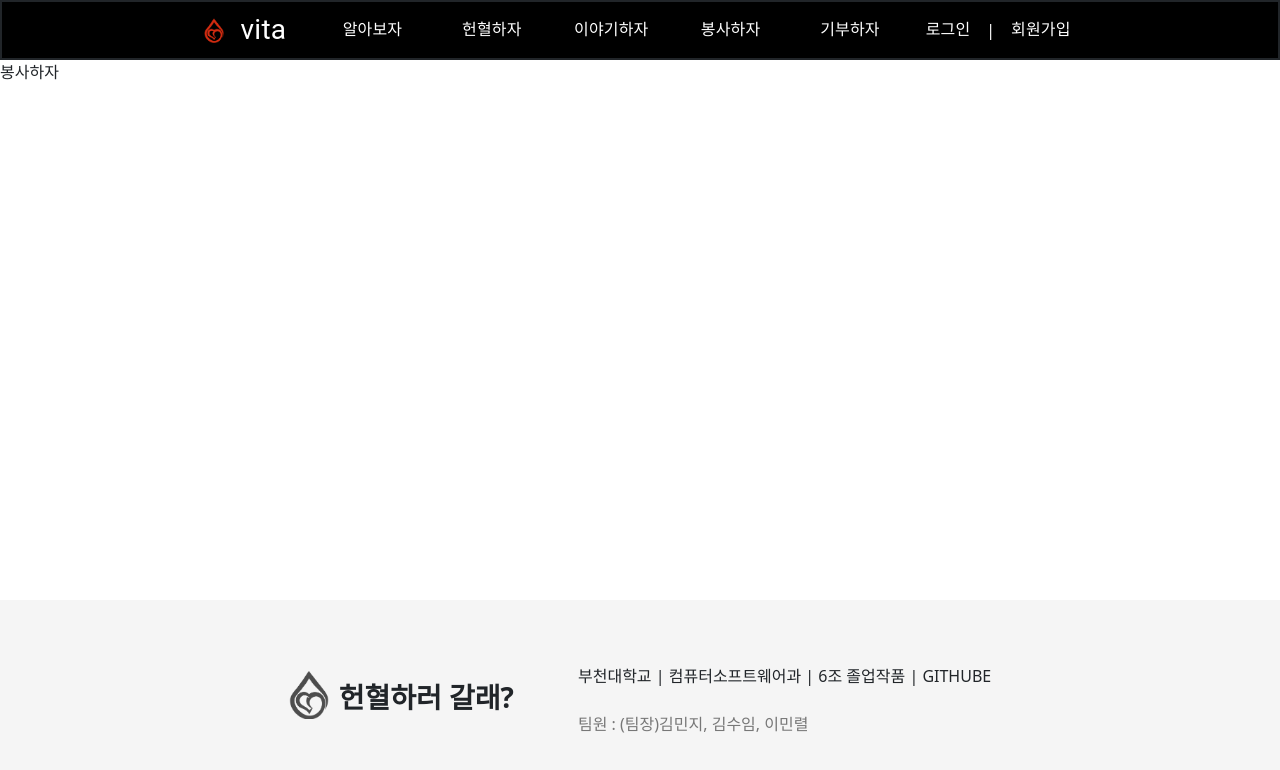
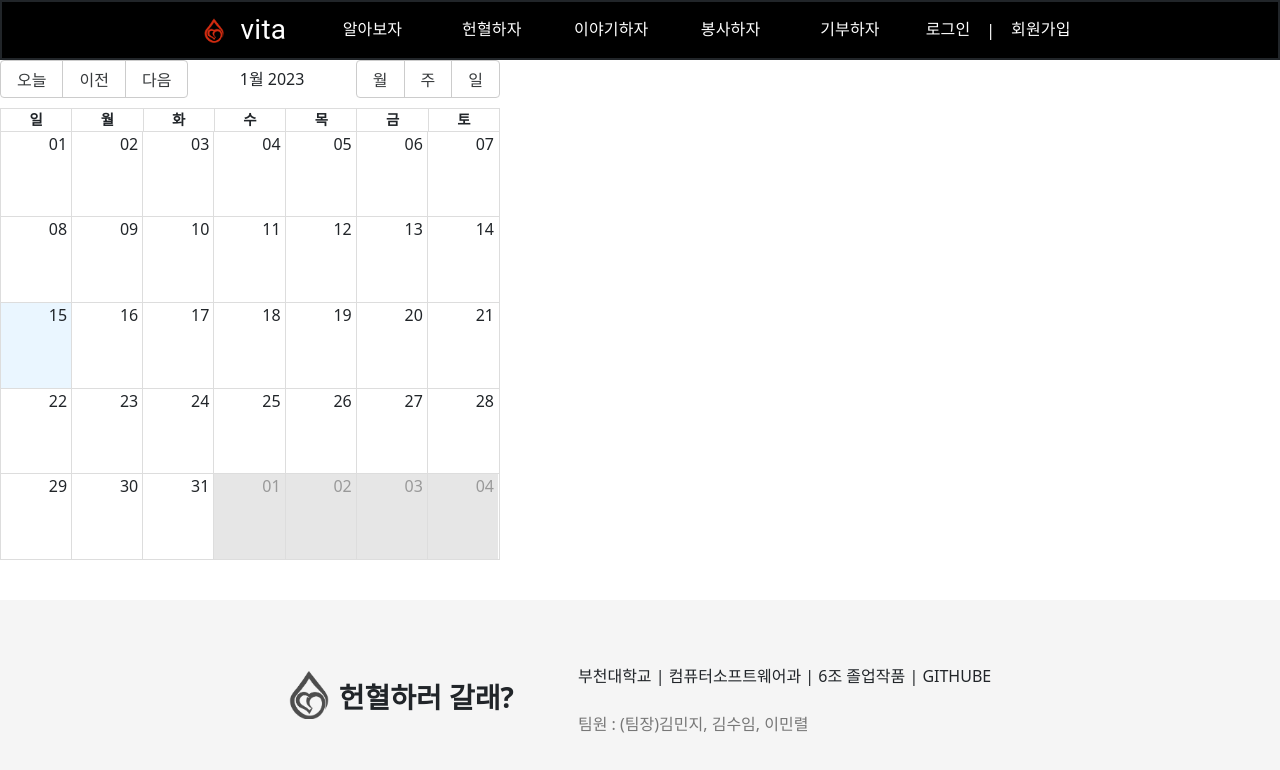
Before and after one commit to BC-VITA/VITA-FRONT, a React (Create React App) app in the folder vita/: page /S_Main in a window 1280 px wide. Shown: the top 770 px of the page. Built offline with nearby package versions, Linux system fonts and the light colour scheme; a small style sheet from the web is missing.

Commit message:
캘린더 중간완성

```diff
--- a/vita/package.json
+++ b/vita/package.json
@@ -24,11 +24,13 @@
     "formik": "^2.2.9",
     "http-proxy-middleware": "^2.0.6",
     "jwt-decode": "^3.1.2",
+    "moment": "^2.29.4",
     "momment": "^0.0.1",
     "mysql": "^2.18.1",
     "node-sass": "^8.0.0",
     "nodemon": "^2.0.21",
     "react": "^18.2.0",
+    "react-big-calendar": "^1.6.8",
     "react-bootstrap": "^2.7.0",
     "react-dom": "^18.2.0",
     "react-redux": "^8.0.5",
--- a/vita/public/index.html
+++ b/vita/public/index.html
@@ -30,6 +30,7 @@
       integrity="sha384-B0vP5xmATw1+K9KRQjQERJvTumQW0nPEzvF6L/Z6nronJ3oUOFUFpCjEUQouq2+l"
       crossorigin="anonymous"
     />
+
     <title>React App</title>
   </head>
   <body>
--- a/vita/src/App.js
+++ b/vita/src/App.js
@@ -22,8 +22,15 @@ import Learn from './pages/1. Learn/Learn';
 import BDStory from './pages/4. Community/BD_Story';
 
 import SMain from './pages/5. Service/S_Main';
+import SOther from './pages/5. Service/S_Other';
 
 import DMain from './pages/6. Donate/D_Main';
+
+const startDate = '2022-01-01';
+const endDate = '2022-01-10';
+const onReservation = () => {
+  console.log();
+};
 
 function App() {
   return (
@@ -41,7 +48,8 @@ function App() {
         <Route path="/DBD_General" element={<DBDGeneral />}></Route>
         <Route path="/Learn" element={<Learn />}></Route> {/*알아보자*/}
         <Route path="/BD_Story" element={<BDStory />}></Route>{/*이야기하자*/}
-        <Route path="/S_Main" element={<SMain />}></Route> {/*봉사하자*/}
+          <Route path="/S_Main" element={<SMain startDate={startDate} endDate={endDate} onReservation={onReservation} />}></Route> {/*봉사하자*/}
+          <Route path="/S_Other" element={<SOther />}></Route>
         <Route path="/D_Main" element={<DMain />}></Route> {/*기부하자*/}
       </Routes>
         <Foot />
--- a/vita/src/pages/5. Service/S_Main.js
+++ b/vita/src/pages/5. Service/S_Main.js
@@ -1,8 +1,121 @@
-function S_Main() {
+import React, { useState } from 'react';
+import { Calendar, momentLocalizer } from 'react-big-calendar';
+import moment from 'moment';
+import 'moment/locale/ko';
+import 'react-big-calendar/lib/css/react-big-calendar.css';
+import { useNavigate } from 'react-router-dom';
+
+const localizer = momentLocalizer(moment);
+
+function S_Main({ startDate, endDate, onReservation }) {
+    const [selectedDate, setSelectedDate] = useState(null);
+    const navigate = useNavigate();
+
+    const handleSelectDate = (date) => {
+        setSelectedDate(date);
+    };
+
+    const handleSelectSlot = ({ start }) => {
+        setSelectedDate(start);
+    };
+
+    const handleReservation = () => {
+        if (selectedDate) {
+            onReservation(selectedDate);
+            setSelectedDate(null);
+            navigate('/S_Other', { state: { selectedDate: selectedDate } });
+            console.log(selectedDate);
+        }
+    };
+
+    const eventStyleGetter = () => {
+        return {
+            style: {
+                backgroundColor: 'gray'
+            }
+        };
+    };
+    const events = [ //여기에다가 백에서 정보를 가져다 배열을 작성하는 코드 작성, 지금 작성한 코드는 테스트용임
+        {
+            title: '전혈',
+            start: new Date(2023, 2, 29),
+            end: new Date(2023, 2, 29),
+        },
+        {
+            title: '혈소판',
+            start: new Date(2023, 2, 29),
+            end: new Date(2023, 2, 29),
+        },
+        {
+            title: '혈소판',
+            start: new Date(2023, 2, 30),
+            end: new Date(2023, 2, 29),
+        },
+        {
+            title: '전혈',
+            start: new Date(2023, 2, 28),
+            end: new Date(2023, 2, 29),
+        },
+    ];
+
+    const selectable = {
+        start: moment(startDate).startOf('day').toDate(),
+        end: moment(endDate).endOf('day').toDate()
+    };
+
+    const CustomToolbar = ({ label, onNavigate, onView }) => {
+        return (
+            <div className="rbc-toolbar">
+                <span className="rbc-btn-group">
+                    <button type="button" onClick={() => onNavigate('TODAY')}>
+                        오늘
+                    </button>
+                    <button type="button" onClick={() => onNavigate('PREV')}>
+                        이전
+                    </button>
+                    <button type="button" onClick={() => onNavigate('NEXT')}>
+                        다음
+                    </button>
+                </span>
+                <span className="rbc-toolbar-label">{label}</span>
+                <span className="rbc-btn-group">
+                    <button type="button" onClick={() => onView('month')}>
+                        월
+                    </button>
+                    <button type="button" onClick={() => onView('week')}>
+                        주
+                    </button>
+                    <button type="button" onClick={() => onView('day')}>
+                        일
+                    </button>
+                </span>
+            </div>
+        );
+    };
+
     return (
-        <div>
-            봉사하자
+        <div style={{ width: '500px', height: '500px' }} >
+            <Calendar
+                localizer={localizer}
+                events={events}
+                startAccessor="start"
+                endAccessor="end"
+                selectable={selectable}
+                onSelectDate={handleSelectDate}
+                onSelectSlot={handleSelectSlot}
+                eventPropGetter={eventStyleGetter}
+                components={{
+                    toolbar: CustomToolbar
+                }}
+            />
+            {selectedDate && (
+                <div>
+                    <p>선택한 날짜: {moment(selectedDate).format('YYYY-MM-DD')}</p>
+                    <button onClick={handleReservation}>예약하기</button>
+                </div>
+            )}
         </div>
     );
 }
+
 export default S_Main;
--- a/vita/src/pages/5. Service/S_Other.js
+++ b/vita/src/pages/5. Service/S_Other.js
@@ -0,0 +1,17 @@
+import React from 'react';
+import { useLocation } from 'react-router-dom';
+
+function S_Other() {
+  const location = useLocation();
+  const { selectedDate } = location.state;
+  console.log(selectedDate);
+  const formattedDate = selectedDate.toLocaleDateString();
+  return (
+    <div>
+      <h1>날짜데이터가 잘 넘어왔는지 확인</h1>
+      <p>{formattedDate}</p>
+    </div>
+  );
+}
+
+export default S_Other;
--- a/vita/src/pages/Main.js
+++ b/vita/src/pages/Main.js
@@ -6,12 +6,12 @@ import qwe from './img/asd.png';
 
 function Main() {
     return (
-        <div style={{ margin: '15%', marginTop: '0%', backgroundColor: 'red', }}>
-            <Carousel indicators indicatorStyle={{ backgroundColor: 'gray', width: '10px', height: '10px', borderRadius: '50%', margin: '0 5px', display: 'inline-block' }}>
+        <div style={{ margin: '15%', marginTop: '3%' }}>
+            <Carousel variant="dark">
                 <Carousel.Item>
                     <img
                         className="d-block w-100"
-                        src={GroupPhoTO}
+                        src={qwe}
                         alt="First slide"
                     />
                 </Carousel.Item>
@@ -22,6 +22,13 @@ function Main() {
                         alt="Second slide"
                     />
                 </Carousel.Item>
+                <Carousel.Item>
+                    <img
+                        className="d-block w-100"
+                        src={qwe}
+                        alt="Third slide"
+                    />
+                </Carousel.Item>
             </Carousel>
         </div>
     );
```
Also changed, not shown: 2 other files (tests, documents, lock files or other folders).
